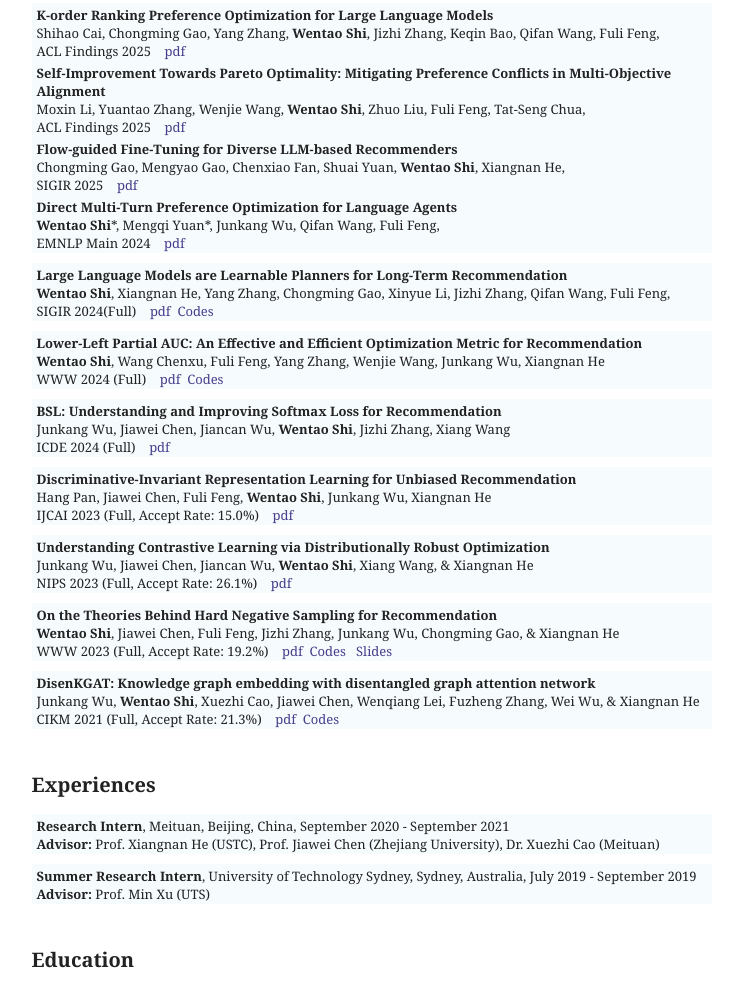
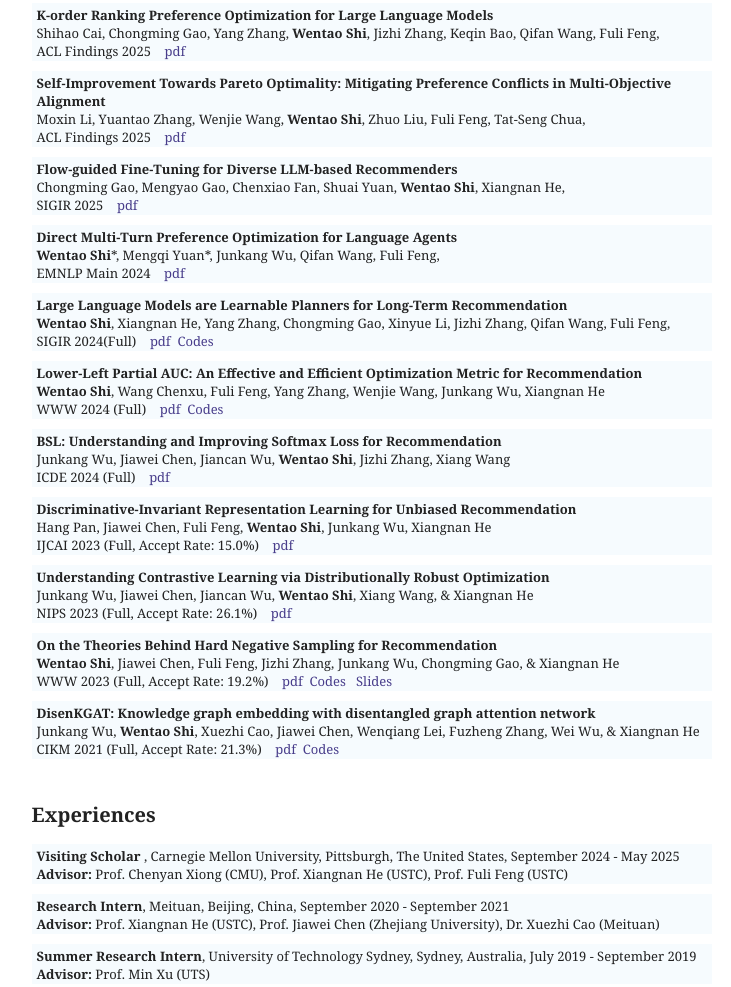
Before and after one commit to swt-user/swt-user.github.io, a plain HTML site: page index.html in a window 1280 px wide. Shown: the part 488-1475 px from the top of the page, without its empty margins (145-876 px from the left). Drawn offline with Linux system fonts and the light colour scheme.

Commit message:
Update index.html

```diff
--- a/index.html
+++ b/index.html
@@ -268,6 +268,11 @@ Email:  shiwentao123@mail.ustc.edu.cn<br>
                         <br>ACL Findings 2025 &nbsp;&nbsp; <a href="#" target="_blank">pdf</a>
                     </td>
                 </tr>
+              </tbody>
+        </table>
+
+        <table>
+            <tbody>
                 <tr>
                     <td>
                         <span class="title">Self-Improvement Towards Pareto Optimality: Mitigating Preference Conflicts in Multi-Objective Alignment</span>
@@ -275,6 +280,11 @@ Email:  shiwentao123@mail.ustc.edu.cn<br>
                         <br>ACL Findings 2025 &nbsp;&nbsp; <a href="#" target="_blank">pdf</a>
                     </td>
                 </tr>
+              </tbody>
+        </table>
+
+        <table>
+            <tbody>
                 <tr>
                     <td>
                         <span class="title">Flow-guided Fine-Tuning for Diverse LLM-based Recommenders</span>
@@ -282,6 +292,11 @@ Email:  shiwentao123@mail.ustc.edu.cn<br>
                         <br>SIGIR 2025 &nbsp;&nbsp; <a href="https://arxiv.org/pdf/2503.07377" target="_blank">pdf</a>
                     </td>
                 </tr>
+              </tbody>
+        </table>
+
+        <table>
+            <tbody>
                 <tr>
                     <td>
                         <span class="title">Direct Multi-Turn Preference Optimization for Language Agents</span>
@@ -472,6 +487,17 @@ Email:  shiwentao123@mail.ustc.edu.cn<br>
         </td></tr></tbody></table> -->
 
         <h2 style="CLEAR: both">Experiences</h2>
+
+        <table>
+            <tbody>
+                <tr>
+                    <td>
+                        <span class="title">Visiting Scholar </span>, Carnegie Mellon University, Pittsburgh, The United States, September 2024 - May 2025   <br>
+                        <span class="title">Advisor:</span> Prof. Chenyan Xiong (CMU), Prof. Xiangnan He (USTC), Prof. Fuli Feng (USTC)
+                    </td>
+                </tr>
+            </tbody>
+        </table>
 
         <table>
             <tbody>
```
